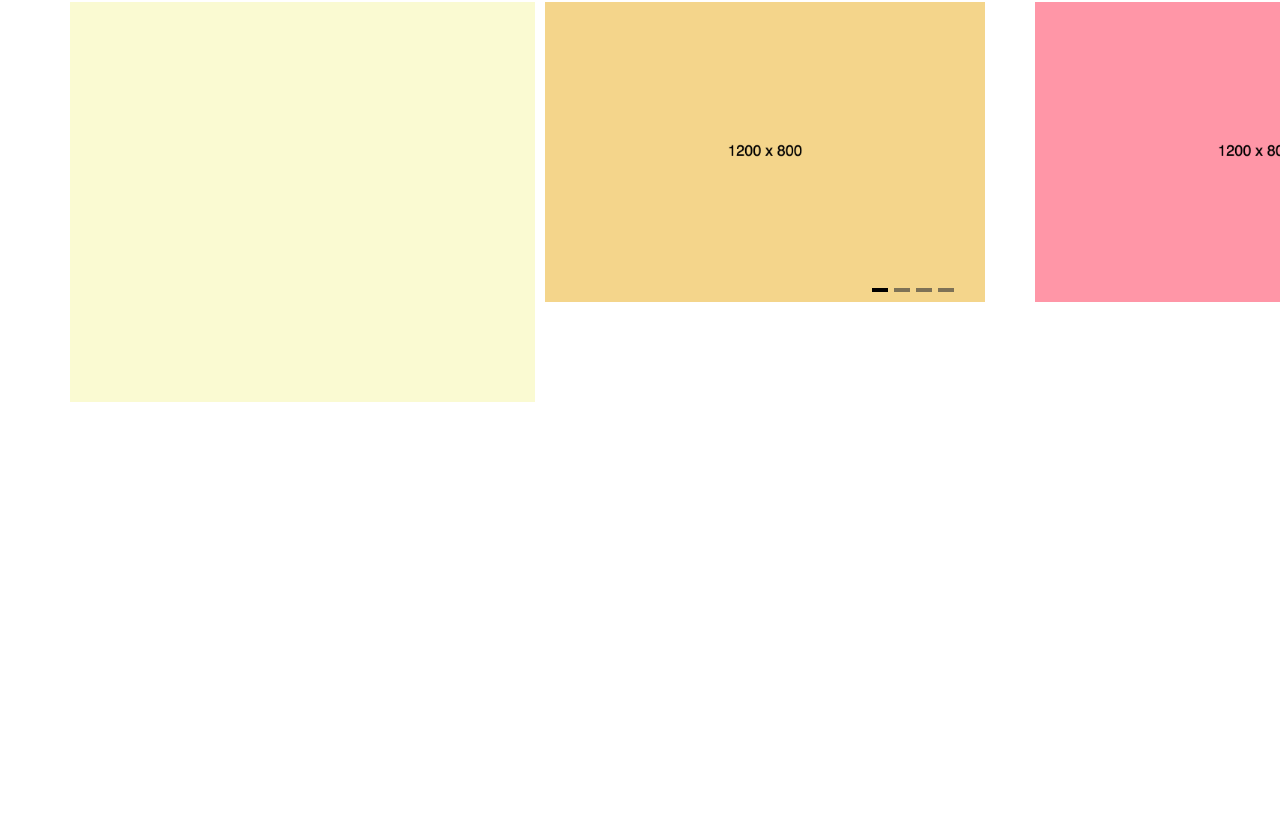
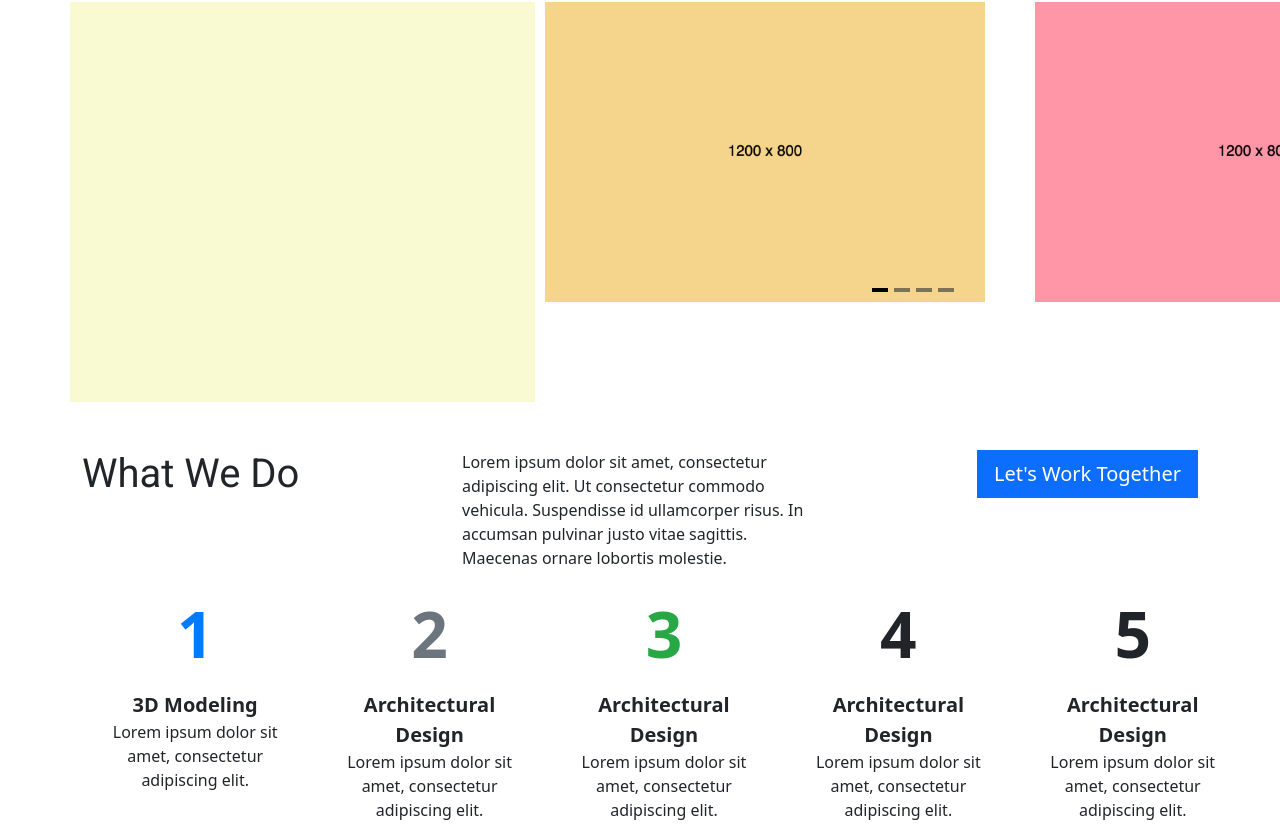
Before and after one commit to TheCodeeroGroup/tcg-portfolio, a Nuxt app: page / in a window 1280 px wide. Shown: the part 1001-1839 px from the top of the page. Before the commit the page ends 1451 px from the top, so only its background shows below. Built offline with nearby package versions, Linux system fonts and the light colour scheme.

Commit message:
Services Section Before Break

```diff
--- /dev/null
+++ b/components/Skills.vue
@@ -0,0 +1,67 @@
+<template>
+  <div class="container">
+    <div class="row">
+      <div class="col-12">
+        <div class="skills-container d-flex justify-content-between">
+          <div
+            v-for="skill in skills"
+            :key="skill.id"
+            class="skill-card text-center"
+          >
+            <div class="number" :class="`color-${skill.id}`">{{ skill.id }}</div>
+            <div class="title">{{ skill.title }}</div>
+            <p class="description">{{ skill.description }}</p>
+          </div>
+        </div>
+      </div>
+    </div>
+  </div>
+</template>
+<script>
+export default {
+  data() {
+    return {
+      skills: [
+        { id: 1, title: '3D Modeling', description: 'Lorem ipsum dolor sit amet, consectetur adipiscing elit.' },
+        { id: 2, title: 'Architectural Design', description: 'Lorem ipsum dolor sit amet, consectetur adipiscing elit.' },
+        { id: 3, title: 'Architectural Design', description: 'Lorem ipsum dolor sit amet, consectetur adipiscing elit.' },
+        { id: 4, title: 'Architectural Design', description: 'Lorem ipsum dolor sit amet, consectetur adipiscing elit.' },
+        { id: 5, title: 'Architectural Design', description: 'Lorem ipsum dolor sit amet, consectetur adipiscing elit.' },
+
+
+    ]
+    };
+  }
+}
+</script>
+<style scoped>
+.skills-container {
+  /* Adjust the gap to match your design */
+  gap: 2rem;
+}
+.skill-card {
+  /* Adjust width based on the number of items and container width */
+  flex: 0 0 calc(20% - 1rem);
+}
+.number {
+  /* Large number styling */
+  font-size: 4rem;
+  font-weight: bold;
+}
+.color-1 { color: #007bff; }
+.color-2 { color: #6c757d; }
+.color-3 { color: #28a745; }
+/* Add more color classes as needed */
+
+.title {
+  /* Title styling */
+  font-size: 1.25rem;
+  font-weight: bold;
+  margin-top: 0.5rem;
+}
+
+.description {
+  /* Description styling */
+  font-size: 1rem;
+}
+</style>
--- a/pages/index.vue
+++ b/pages/index.vue
@@ -31,15 +31,25 @@
     <section>
         <div class="container">
             <div class="row">
+                <div class="col"><h1>What We Do</h1></div>
+                <div class="col"> <p>Lorem ipsum dolor sit amet, consectetur adipiscing elit. Ut consectetur commodo vehicula. Suspendisse id ullamcorper risus. In accumsan pulvinar justo vitae sagittis. Maecenas ornare lobortis molestie. </p> </div>
+                <div class="col d-flex justify-content-end"><div><button type="button" class="btn btn-lg btn-primary rounded-0">Let's Work Together</button></div></div>
+            </div>
+            <div class="row">
+                <div class="col">
+                    <Skills />
+                </div>
             </div>
         </div>
     </section>
 </template>
 <script>
 import Carousel from '~/components/Slider.vue';
+import Skills from '~/components/Skills.vue';
 export default {
     components: {
-        Carousel
+        Carousel,
+        Skills
     },
     data() {
         return {
```
